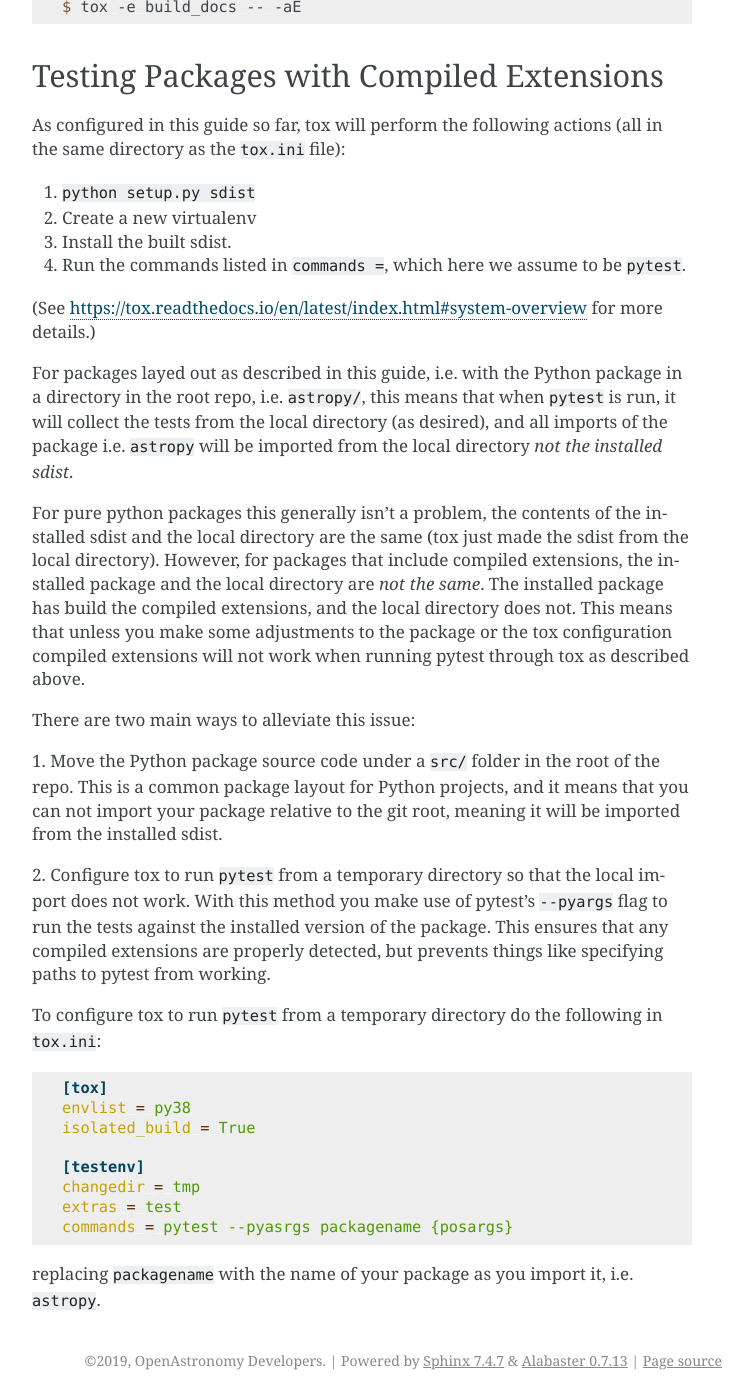
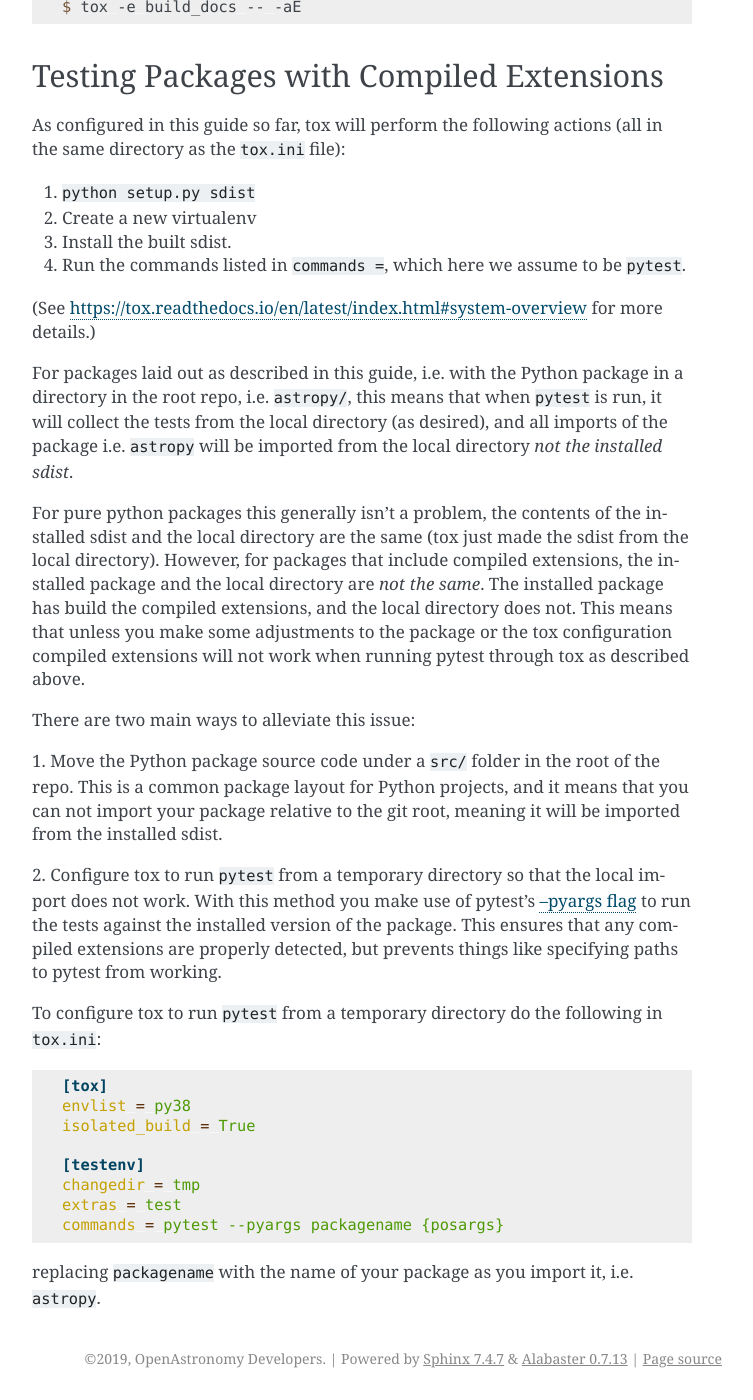
Before and after one commit to OpenAstronomy/packaging-guide, a Sphinx documentation site: the page built from docs/tox.rst, in a window 1280 px wide and 1400 px high, scrolled down 2567 px. Shown: the whole window, without its empty margins (388-1141 px from the left). Built offline with Sphinx 7.4.7, drawn with Linux system fonts in a browser that asks for light colours.

Commit message:
typos etc

```diff
--- a/docs/tox.rst
+++ b/docs/tox.rst
@@ -163,7 +163,7 @@ As configured in this guide so far, tox will perform the following actions (all
 (See https://tox.readthedocs.io/en/latest/index.html#system-overview for more details.)
 
 
-For packages layed out as described in this guide, i.e. with the Python
+For packages laid out as described in this guide, i.e. with the Python
 package in a directory in the root repo, i.e. ``astropy/``, this means that
 when ``pytest`` is run, it will collect the tests from the local directory
 (as desired), and all imports of the package i.e. ``astropy`` will be
@@ -187,12 +187,15 @@ will be imported from the installed sdist.
 
 2. Configure tox to run ``pytest`` from a temporary directory so that the
 local import does not work. With this method you make use of pytest's
-``--pyargs`` flag to run the tests against the installed version of the
-package. This ensures that any compiled extensions are properly detected, but
-prevents things like specifying paths to pytest from working.
+`--pyargs flag
+<https://docs.pytest.org/en/latest/example/pythoncollection.html#interpreting-cmdline-arguments-as-python-packages>`__
+to run the tests against the installed version of the package. This ensures
+that any compiled extensions are properly detected, but prevents things like
+specifying paths to pytest from working.
 
 
-To configure tox to run ``pytest`` from a temporary directory do the following in ``tox.ini``:
+To configure tox to run ``pytest`` from a temporary directory do the
+following in ``tox.ini``:
 
 
 .. code-block:: ini
@@ -204,7 +207,7 @@ To configure tox to run ``pytest`` from a temporary directory do the following i
     [testenv]
     changedir = tmp
     extras = test
-    commands = pytest --pyasrgs packagename {posargs}
+    commands = pytest --pyargs packagename {posargs}
 
 replacing ``packagename`` with the name of your package as you import it,
 i.e. ``astropy``.
```
